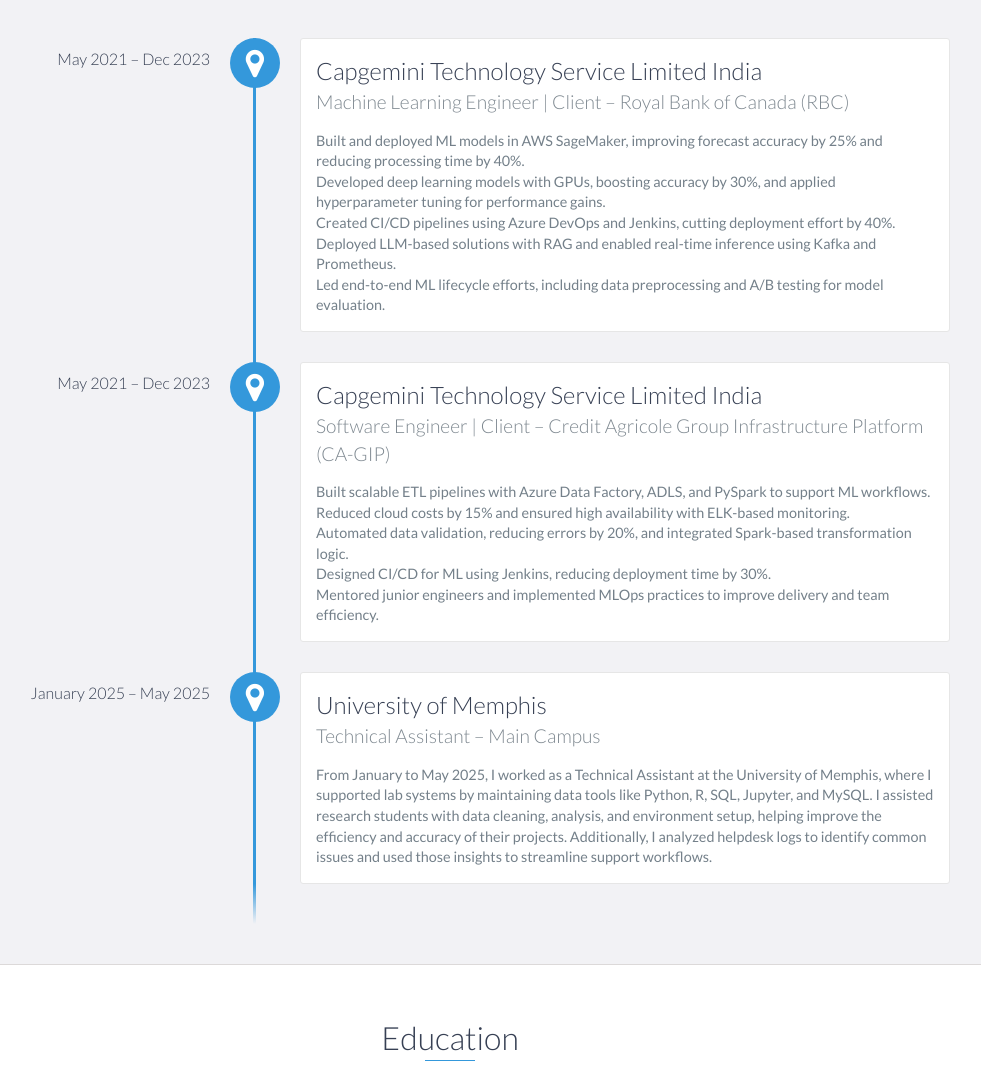
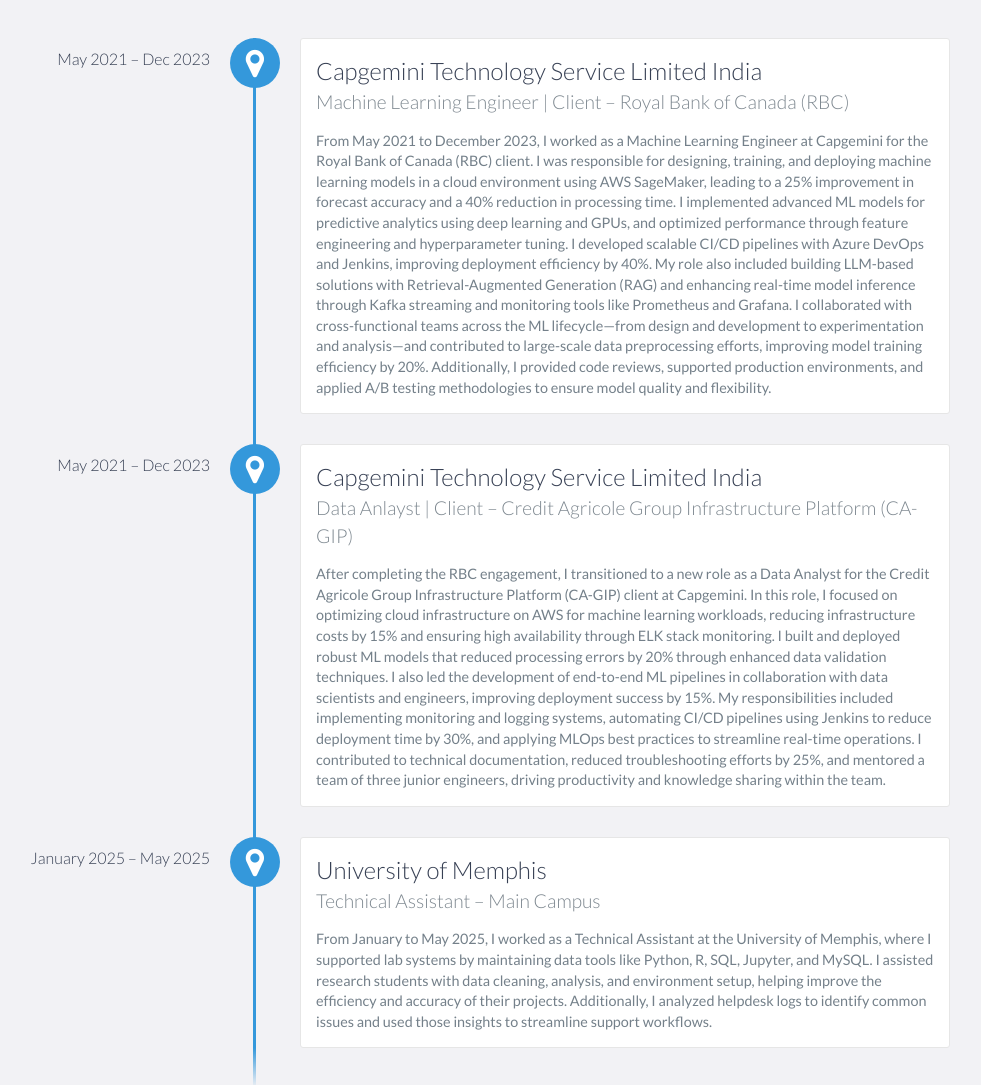
Before and after one commit to sudheer-immaneni/sudheer-immaneni.github.io, a website: page index.html in a window 1280 px wide. Shown: the part 1320-2405 px from the top of the page, without its empty margins (190-1171 px from the left). Drawn offline with nearby package versions, Linux system fonts and the light colour scheme.

Commit message:
Update index.html

```diff
--- a/index.html
+++ b/index.html
@@ -92,23 +92,15 @@
 			<h3>Capgemini Technology Service Limited India</h3>
 			<h4>Machine Learning Engineer | Client – Royal Bank of Canada (RBC)</h4>
 			<p>
-				Built and deployed ML models in AWS SageMaker, improving forecast accuracy by 25% and reducing processing time by 40%.<br>
-				Developed deep learning models with GPUs, boosting accuracy by 30%, and applied hyperparameter tuning for performance gains.<br>
-				Created CI/CD pipelines using Azure DevOps and Jenkins, cutting deployment effort by 40%.<br>
-				Deployed LLM-based solutions with RAG and enabled real-time inference using Kafka and Prometheus.<br>
-				Led end-to-end ML lifecycle efforts, including data preprocessing and A/B testing for model evaluation.
+				From May 2021 to December 2023, I worked as a Machine Learning Engineer at Capgemini for the Royal Bank of Canada (RBC) client. I was responsible for designing, training, and deploying machine learning models in a cloud environment using AWS SageMaker, leading to a 25% improvement in forecast accuracy and a 40% reduction in processing time. I implemented advanced ML models for predictive analytics using deep learning and GPUs, and optimized performance through feature engineering and hyperparameter tuning. I developed scalable CI/CD pipelines with Azure DevOps and Jenkins, improving deployment efficiency by 40%. My role also included building LLM-based solutions with Retrieval-Augmented Generation (RAG) and enhancing real-time model inference through Kafka streaming and monitoring tools like Prometheus and Grafana. I collaborated with cross-functional teams across the ML lifecycle—from design and development to experimentation and analysis—and contributed to large-scale data preprocessing efforts, improving model training efficiency by 20%. Additionally, I provided code reviews, supported production environments, and applied A/B testing methodologies to ensure model quality and flexibility.
 			</p>
 		</div>
 
 		<div data-date="May 2021 – Dec 2023">
 			<h3>Capgemini Technology Service Limited India</h3>
-			<h4>Software Engineer | Client – Credit Agricole Group Infrastructure Platform (CA-GIP)</h4>
+			<h4>Data Anlayst | Client – Credit Agricole Group Infrastructure Platform (CA-GIP)</h4>
 			<p>
-				Built scalable ETL pipelines with Azure Data Factory, ADLS, and PySpark to support ML workflows.<br>
-				Reduced cloud costs by 15% and ensured high availability with ELK-based monitoring.<br>
-				Automated data validation, reducing errors by 20%, and integrated Spark-based transformation logic.<br>
-				Designed CI/CD for ML using Jenkins, reducing deployment time by 30%.<br>
-				Mentored junior engineers and implemented MLOps practices to improve delivery and team efficiency.
+				After completing the RBC engagement, I transitioned to a new role as a Data Analyst for the Credit Agricole Group Infrastructure Platform (CA-GIP) client at Capgemini. In this role, I focused on optimizing cloud infrastructure on AWS for machine learning workloads, reducing infrastructure costs by 15% and ensuring high availability through ELK stack monitoring. I built and deployed robust ML models that reduced processing errors by 20% through enhanced data validation techniques. I also led the development of end-to-end ML pipelines in collaboration with data scientists and engineers, improving deployment success by 15%. My responsibilities included implementing monitoring and logging systems, automating CI/CD pipelines using Jenkins to reduce deployment time by 30%, and applying MLOps best practices to streamline real-time operations. I contributed to technical documentation, reduced troubleshooting efforts by 25%, and mentored a team of three junior engineers, driving productivity and knowledge sharing within the team.
 			</p>
 		</div>
            <div data-date="January 2025 – May 2025">
@@ -249,7 +241,6 @@
         <li>ETL Pipeline Design</li>
         <li>Data Ingestion</li>
         <li>Data Validation</li>
-        <li>Data Reconciliation</li>
         </ul>
 
         <h3>Data Science & Machine Learning</h3>
@@ -288,6 +279,7 @@
         <li>Scikit-learn</li>
         <li>PyTorch</li>
         <li>TensorFlow</li>
+	<li>Flask</li>
         <li>Git</li>
         <li>MLflow</li>
         <li>Airflow (Basic)</li>
```
